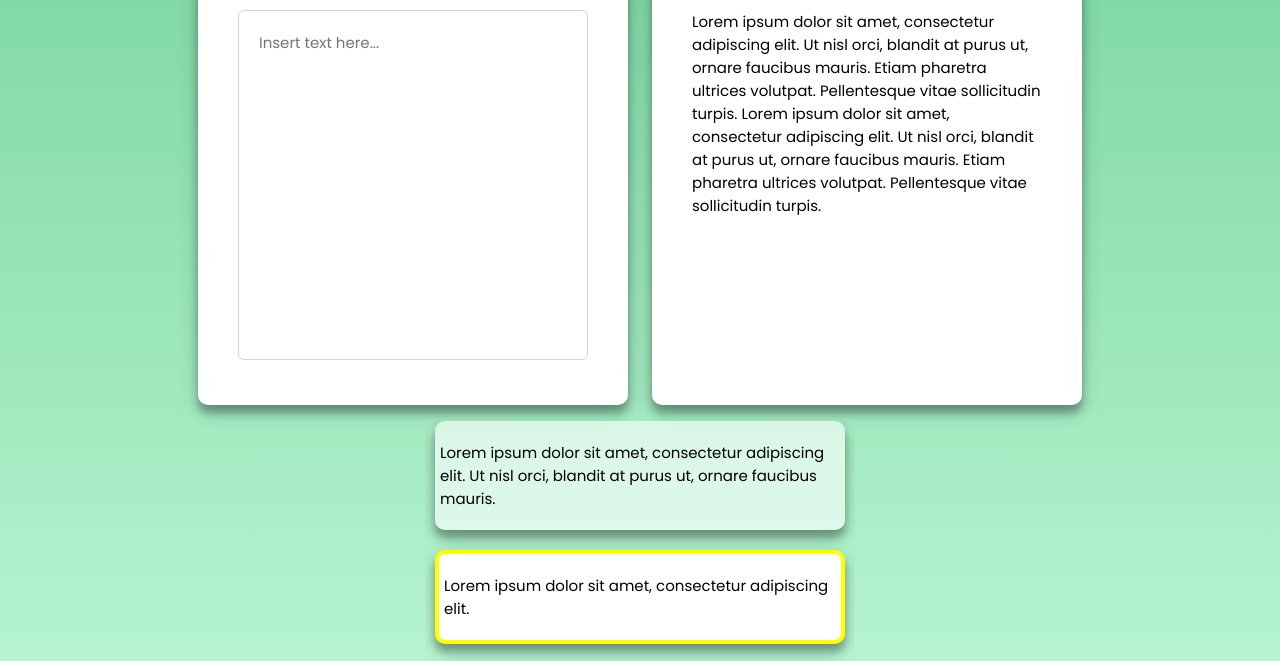
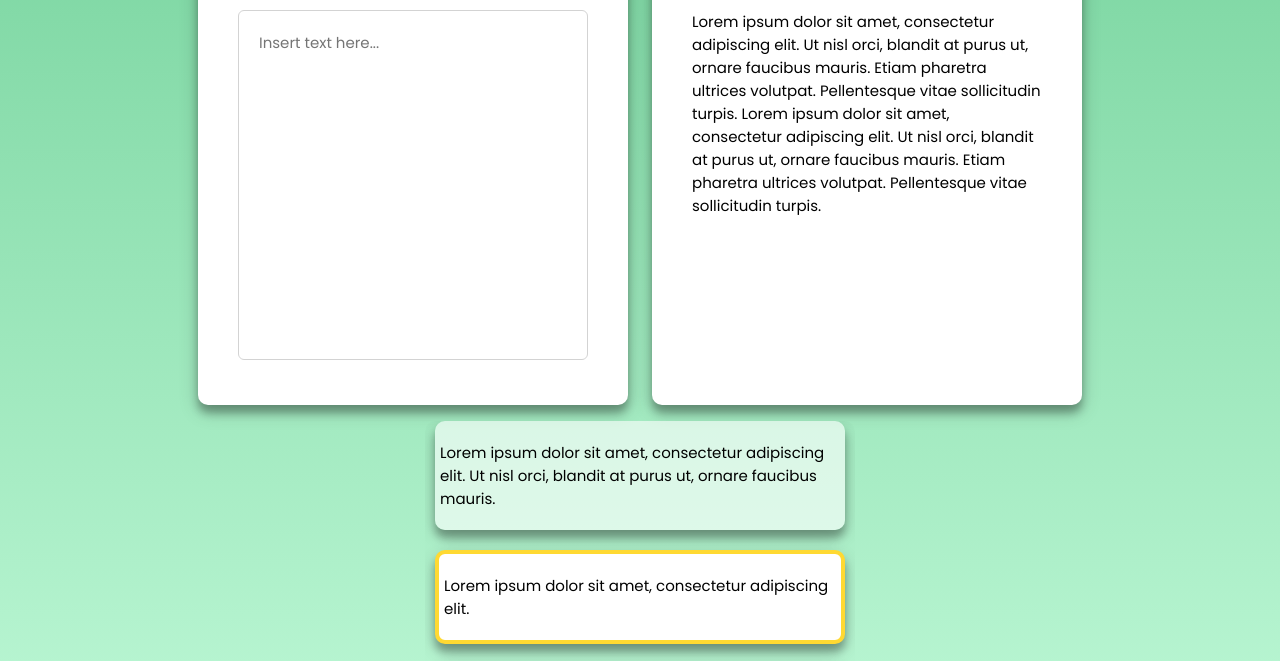
Before and after one commit to dan-builds-robots/clinical-notes-website, a plain HTML site: page index.html in a window 1280 px wide. Shown: the part 255-916 px from the top of the page. Drawn offline with Linux system fonts and the light colour scheme.

Commit message:
improved highlight UI

```diff
--- a/index.html
+++ b/index.html
@@ -63,7 +63,7 @@
         .chosen {
             background-color: white;
             border-width: 4;
-            border-color: yellow;
+            border-color: rgba(255, 217, 50, 1);
             border-style: solid;
             border-radius: 10px;
         }
```
